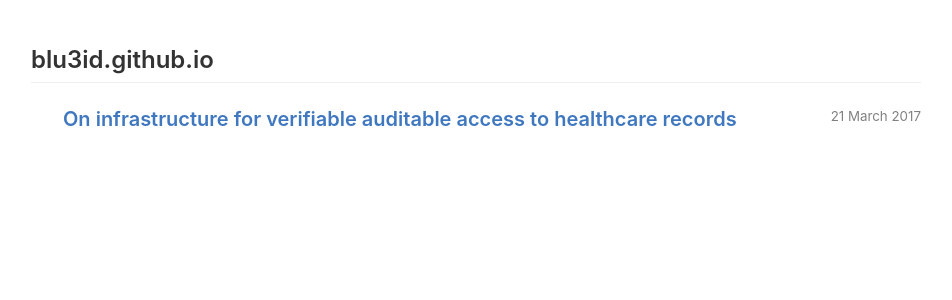
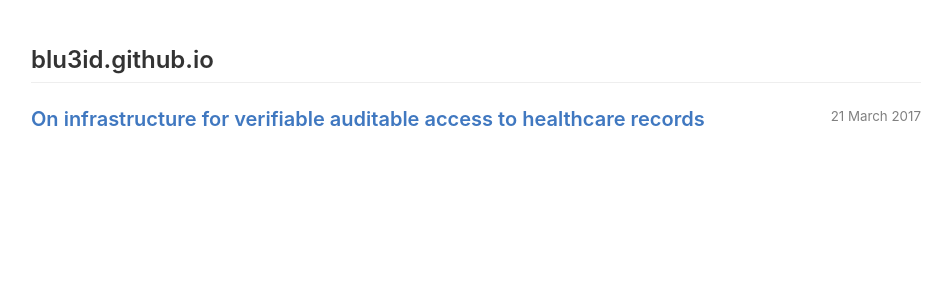
Before and after one commit to blu3id/blu3id.github.io, a Jekyll site: the page built from index.md, in a window 1280 px wide. Shown: the top 300 px of the page, without its empty margins (164-1116 px from the left). Built offline with Jekyll 4.4.1, drawn with Linux system fonts in a browser that asks for light colours.

Commit message:
css tweaks

```diff
--- a/_layouts/default-index.html
+++ b/_layouts/default-index.html
@@ -15,7 +15,7 @@
     }
     ul {
         list-style: none;
-        padding: 0;
+        padding: 0 !important;
     }
     time {
       float: right;
```
